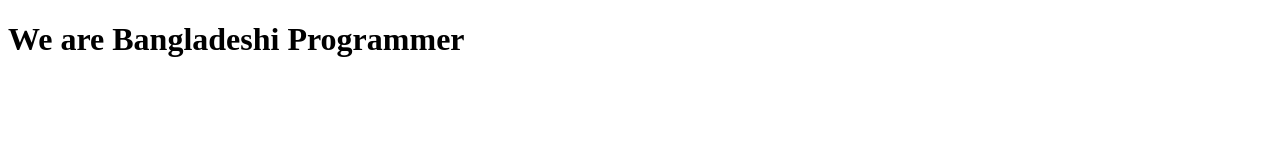
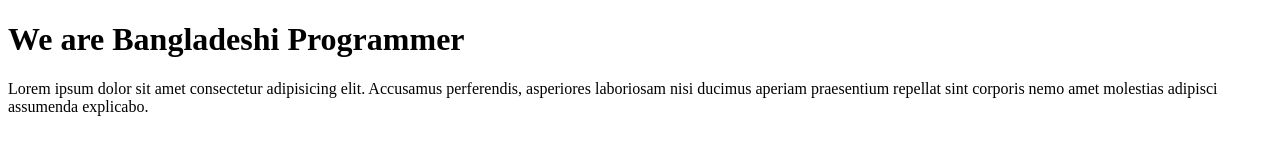
Before and after one commit to Hridoy514/2nd-projects, a plain HTML site: page index.html in a window 1280 px wide. Drawn offline with Linux system fonts and the light colour scheme.

Commit message:
ptag-added

```diff
--- a/index.html
+++ b/index.html
@@ -8,5 +8,6 @@
 </head>
 <body>
     <h1>We are Bangladeshi Programmer </h1>
+    <p>Lorem ipsum dolor sit amet consectetur adipisicing elit. Accusamus perferendis, asperiores laboriosam nisi ducimus aperiam praesentium repellat sint corporis nemo amet molestias adipisci assumenda explicabo.</p>
 </body>
 </html>
```
